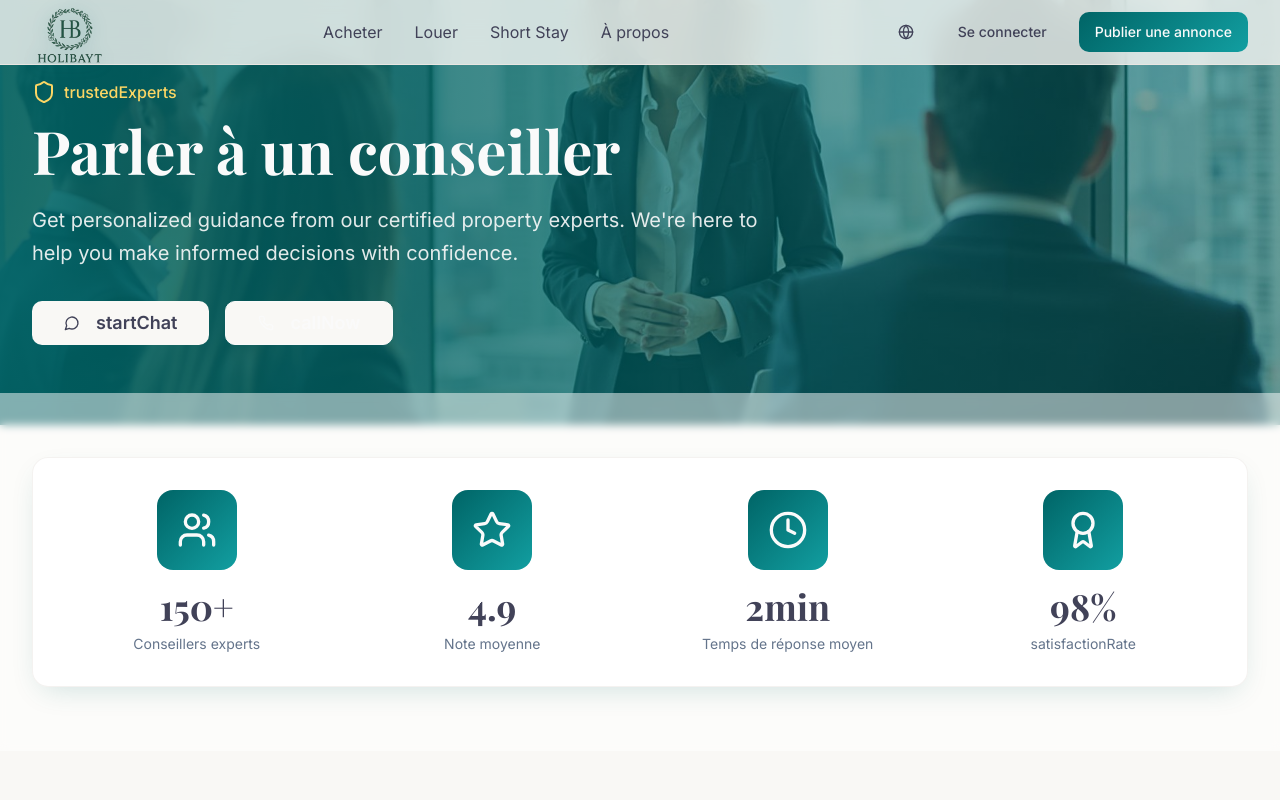
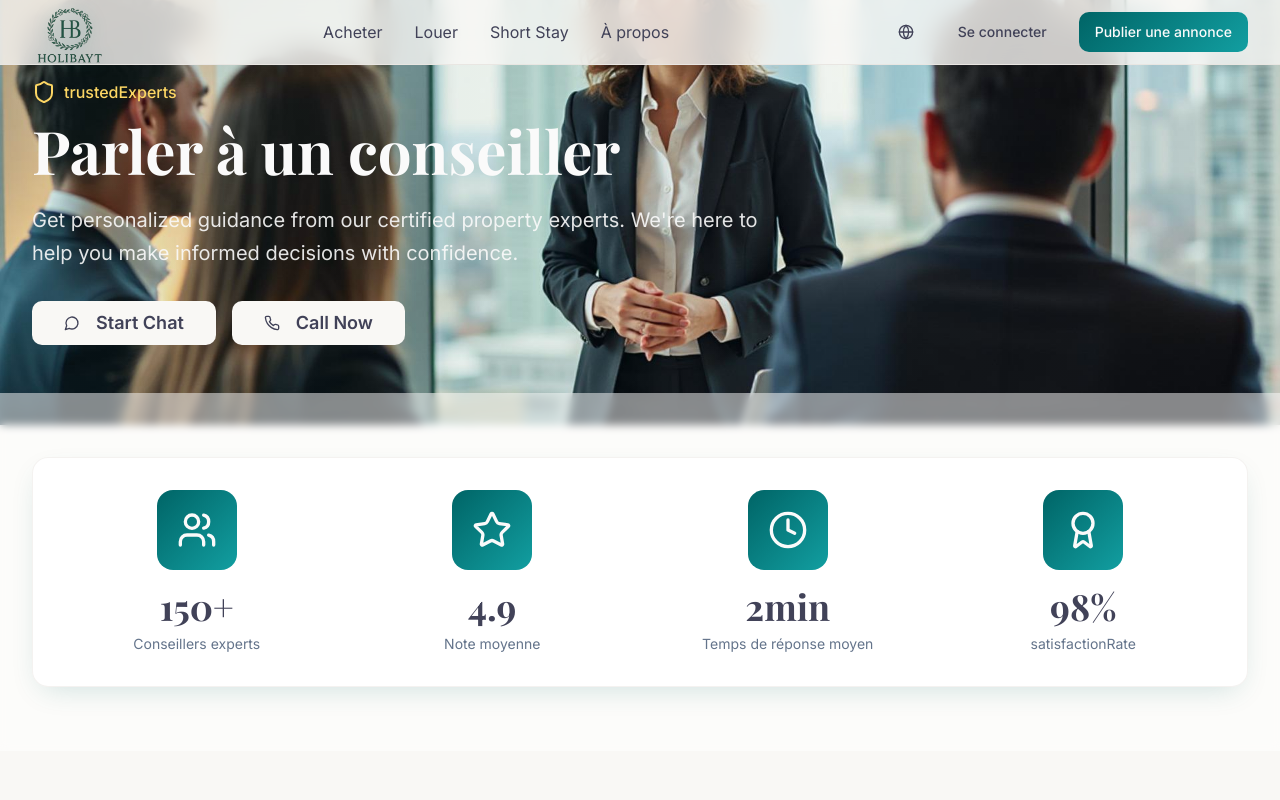
Before and after one commit to EdulogyIT/HOLIBAYT, a React (Vite) app: page /contact-advisor in a window 1280 px wide. Shown: the top 800 px of the page. Built offline with nearby package versions, Linux system fonts and the light colour scheme.

Commit message:
Update advisor page styling
Update "Call Now" button to a more visible color, change button text, and add a green tint to the header image on the advisor page.

```diff
--- a/src/pages/ContactAdvisor.tsx
+++ b/src/pages/ContactAdvisor.tsx
@@ -83,7 +83,7 @@ const ContactAdvisor = () => {
             alt="Property advisor consultation"
             className="w-full h-full object-cover"
           />
-          <div className="absolute inset-0 bg-gradient-to-r from-primary/90 via-primary/70 to-primary/50"></div>
+          <div className="absolute inset-0 bg-gradient-to-r from-primary/10 via-primary/5 to-transparent"></div>
         </div>
         <div className="relative z-10 max-w-7xl mx-auto px-4 sm:px-6 lg:px-8">
           <div className="max-w-3xl">
@@ -100,11 +100,11 @@ const ContactAdvisor = () => {
             <div className="flex flex-col sm:flex-row gap-4">
               <Button size="lg" variant="secondary" className="font-inter font-semibold text-lg px-8 py-4">
                 <MessageCircle className="h-5 w-5 mr-2" />
-                {t('startChat')}
+                Start Chat
               </Button>
-              <Button size="lg" variant="outline" className="font-inter font-semibold text-lg px-8 py-4 border-primary-foreground text-primary-foreground hover:bg-primary-foreground hover:text-primary">
+              <Button size="lg" variant="secondary" className="font-inter font-semibold text-lg px-8 py-4">
                 <Phone className="h-5 w-5 mr-2" />
-                {t('callNow')}
+                Call Now
               </Button>
             </div>
           </div>
```
